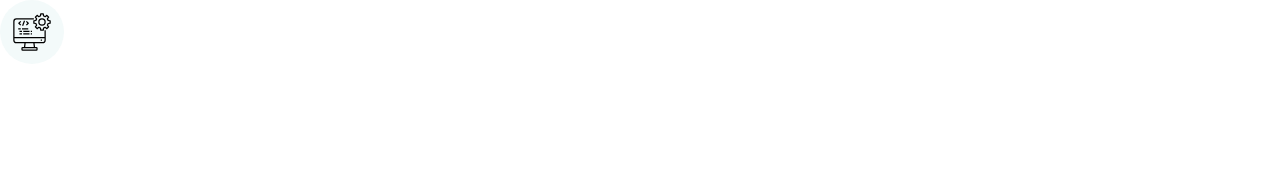
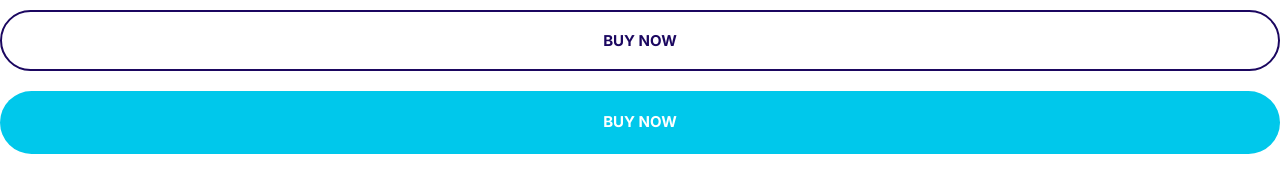
Before and after one commit to thinhnguyen1701/Web, a plain HTML site: page index.html in a window 1280 px wide. Drawn offline with Linux system fonts and the light colour scheme.

Commit message:
finish button design

```diff
--- a/css/style.css
+++ b/css/style.css
@@ -4,6 +4,10 @@
     --colorAccent: #ff3400;
     --colorHeading: #1b0760;
     --colorBody: #918ca4;
+}
+
+*, *::after, *::before{
+    box-sizing: border-box;
 }
 
 /* Typography */
@@ -161,6 +165,69 @@ a{
     height: 64px;
     border-radius: 100%;
     display: inline-flex;
+    align-items: center;
     justify-content: center;
-    align-items: center;
 }
+
+/* Buttons */
+.btn{
+    border-radius: 40px;
+    border: 0;
+    cursor: pointer;
+    font-size: 1.8rem;
+    font-weight: 600;
+    margin: 1rem 0;
+    padding: 2rem 3rem;
+    text-align: center;
+    text-transform: uppercase;
+    white-space: nowrap;
+}
+
+.btnPrimary{
+    background-color: var(--colorPrimary);
+    color: white;
+}
+
+.btnPrimary:hover{
+    background: #3a8ffd;
+}
+
+.btnSecondary{
+    background-color: var(--colorSecondary);
+    color: white;
+}
+
+.btnSecondary{
+    background: #00c8eb;
+}
+
+.btnAccess{
+    background-color: var(--colorAccent);
+    color: white;
+}
+
+.btnAccess:hover{
+    background: #e42e00;
+}
+
+.btnOutline{
+    background-color: white;
+    color: var(--colorHeading);
+    border: 2px solid var(--colorHeading);
+}
+
+.btnOutline:hover{
+    background-color: var(--colorHeading);
+    color: white;
+}
+
+.btnBlock{
+    width: 100%;
+    display: inline-block;
+}
+
+@media screen and (min-width: 1024px){
+    .btn{
+        font-size: 1.5rem;
+    }
+}
--- a/index.html
+++ b/index.html
@@ -16,11 +16,8 @@
 </head>
 
 <body>
-    <span class="iconContainer">
-        <svg class="icon">
-            <use xlink:href="images/sprite.svg#computer"></use>
-        </svg>
-    </span>
+    <button class="btn btnOutline btnBlock">Buy Now</button>
+    <a href="#" class="btn btnSecondary btnBlock">Buy Now</a>
 </body>
 
 </html>
```
Also changed, not shown: components/buttons.html (added, +2 -0 lines).
